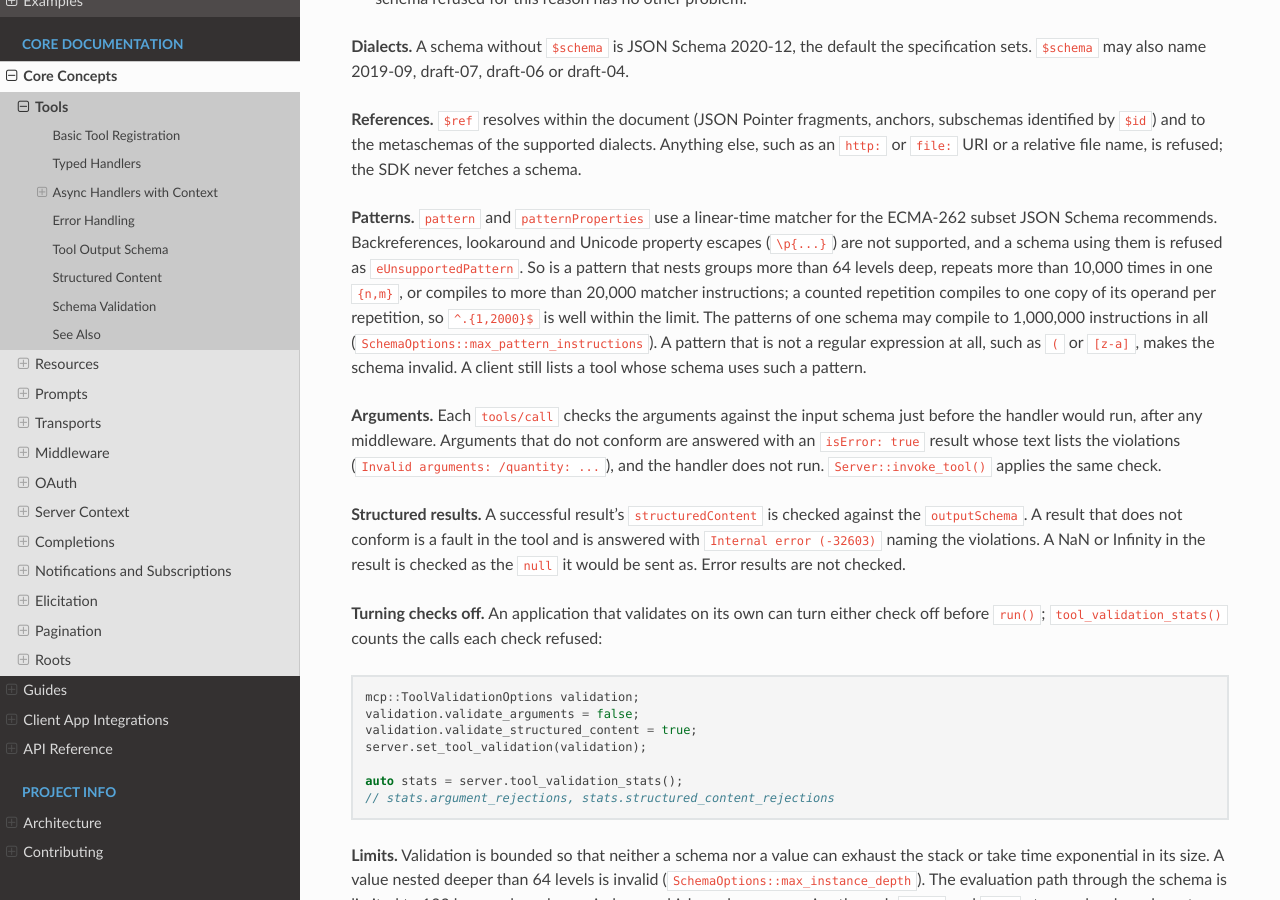
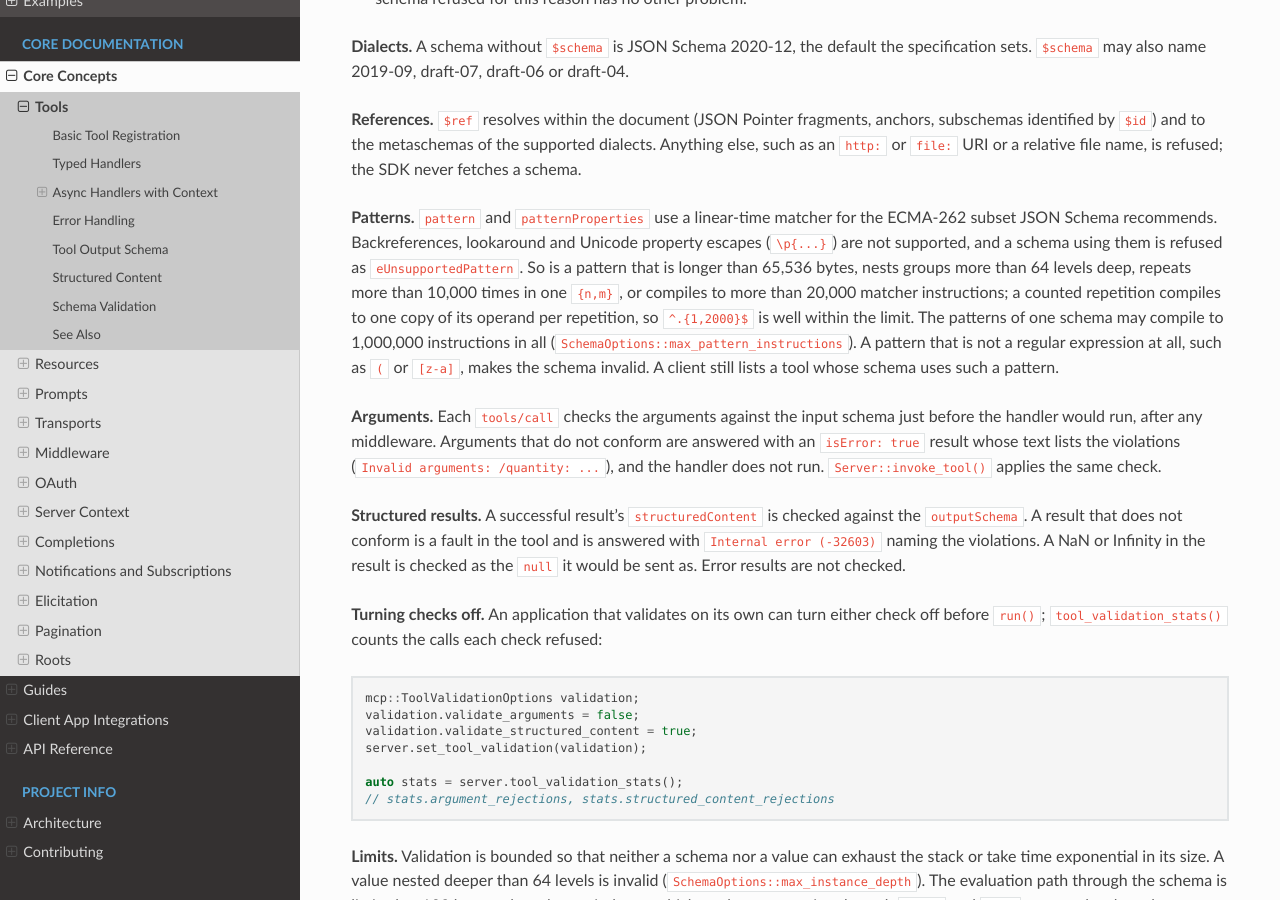
Before and after one commit to yurirocha15/mcp-cpp-sdk, a Sphinx documentation site: the page built from docs/concepts/tools.rst, in a window 1280 px wide and 900 px high, scrolled down 4249 px. Built offline with Sphinx 7.4.7 and the Read the Docs theme 3.1.0, drawn with Linux system fonts in a browser that asks for light colours.

Commit message:
fix: refuse a schema pattern longer than 64 KiB before reading it
A JSON Schema pattern was decoded and parsed whole before the limit on its
compiled program applied, so a long pattern took memory in proportion to its
length while it was refused. Regex now refuses a pattern longer than
Regex::max_pattern_size (65,536 bytes) before reading it.

Tests: a pattern one byte over the limit is refused, even one that would
compile to a single instruction, and so is a schema holding one (both fail
without the change); a pattern at the limit still compiles.

```diff
--- a/docs/concepts/tools.rst
+++ b/docs/concepts/tools.rst
@@ -225,9 +225,9 @@ relative file name, is refused; the SDK never fetches a schema.
 **Patterns.** ``pattern`` and ``patternProperties`` use a linear-time matcher
 for the ECMA-262 subset JSON Schema recommends. Backreferences, lookaround and
 Unicode property escapes (``\p{...}``) are not supported, and a schema using
-them is refused as ``eUnsupportedPattern``. So is a pattern that nests groups more
-than 64 levels deep, repeats more than 10,000 times in one ``{n,m}``, or compiles
-to more than 20,000 matcher instructions; a counted repetition compiles to one
+them is refused as ``eUnsupportedPattern``. So is a pattern that is longer than
+65,536 bytes, nests groups more than 64 levels deep, repeats more than 10,000 times
+in one ``{n,m}``, or compiles to more than 20,000 matcher instructions; a counted repetition compiles to one
 copy of its operand per repetition, so ``^.{1,2000}$`` is well within the limit.
 The patterns of one schema may compile to 1,000,000 instructions in all
 (``SchemaOptions::max_pattern_instructions``). A pattern that is not a regular
```
Also changed, not shown: CHANGELOG.md (+4 -0 lines), 4 other files.
